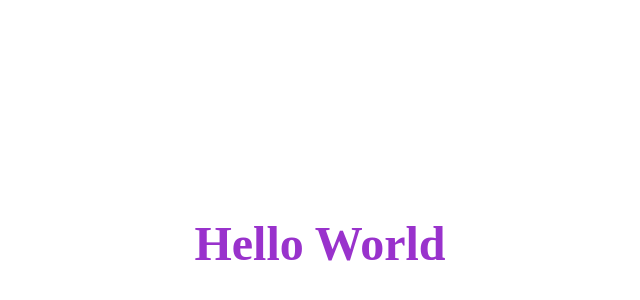
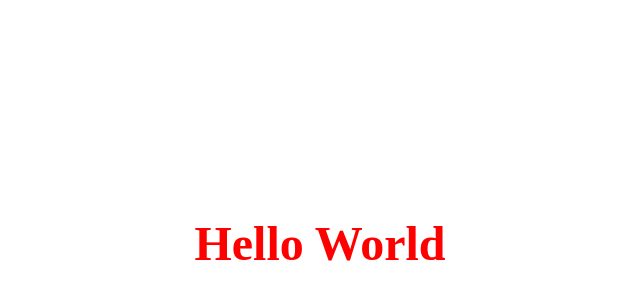
Before and after one commit to luonvshi/gril.fithub.io, a plain HTML site: page index.html in a window 1280 px wide. Shown: the part 16-316 px from the top of the page, without its empty margins (320-960 px from the left). Drawn offline with Linux system fonts and the light colour scheme.

Commit message:
Update main.css

```diff
--- a/main.css
+++ b/main.css
@@ -1,6 +1,6 @@
 h1 {
     font-size: 3rem;
-    color: darkorchid;
+    color: red;
     text-align: center;
     position: relative;
     top: 200px;
```
